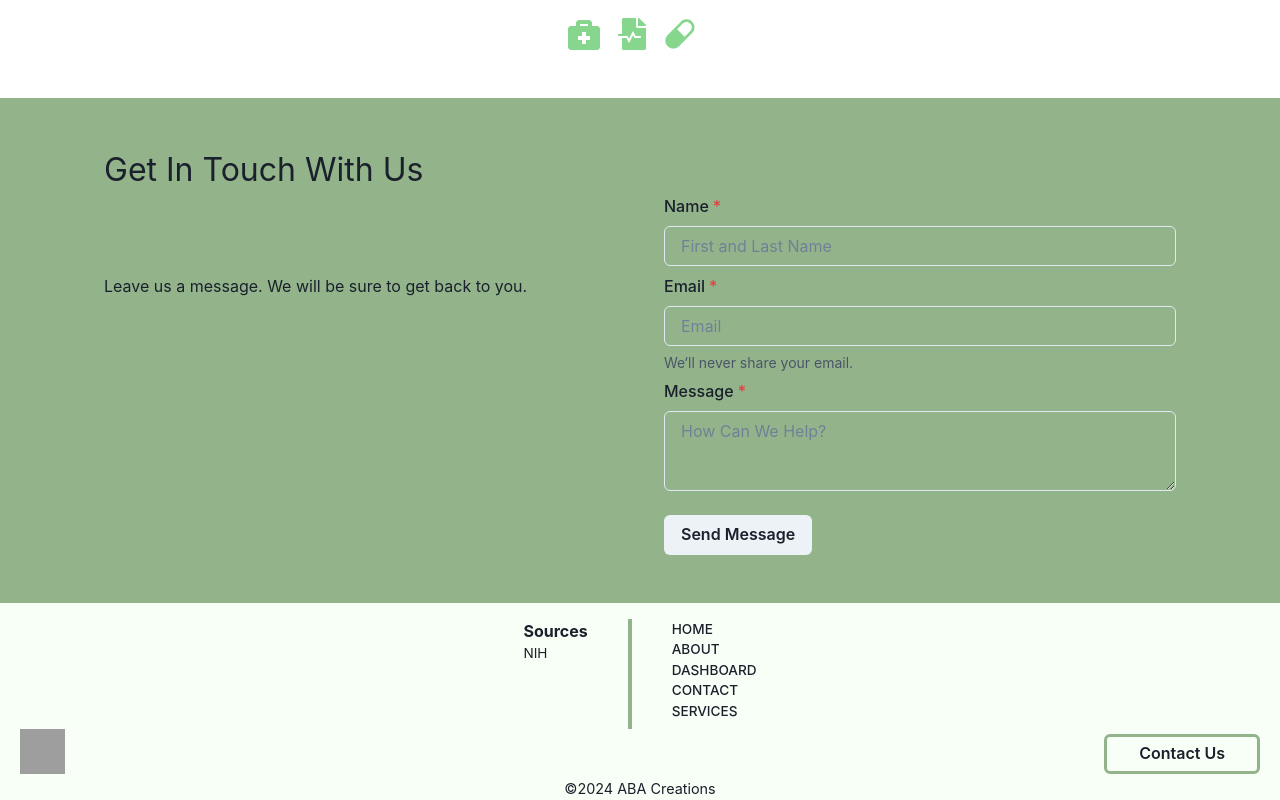
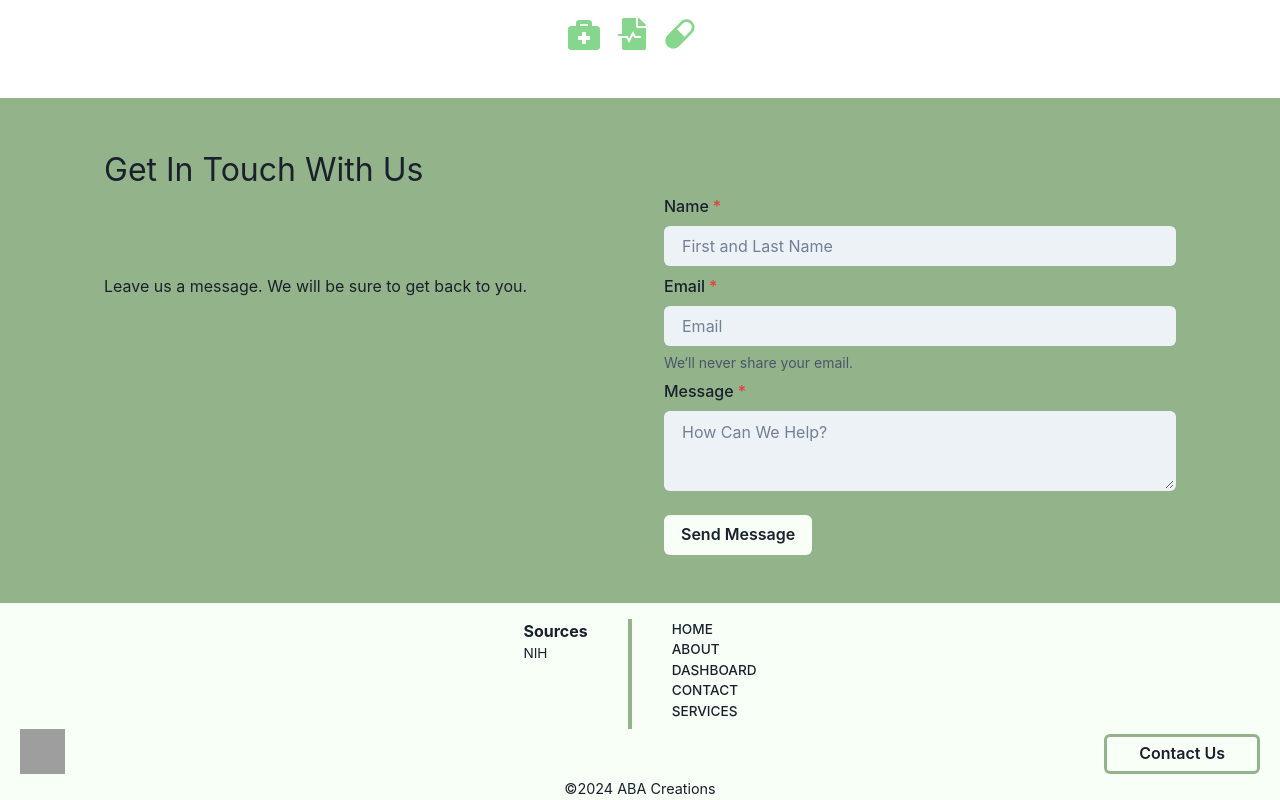
Before and after one commit to AipuAmeh/PSQ, a React (Vite) app in the folder client/: page /about in a window 1280 px wide. Shown: the part 919-1719 px from the top of the page. Built offline with nearby package versions, Linux system fonts and the light colour scheme; grey boxes are pictures that could not be loaded.

Commit message:
contact us block works successfully

```diff
--- a/client/src/components/ContactUsBlock.jsx
+++ b/client/src/components/ContactUsBlock.jsx
@@ -1,8 +1,70 @@
-import { Box, FormControl, Text, Input, Textarea, FormLabel, FormHelperText, Button } from "@chakra-ui/react";
+import { Box, FormControl, Text, Input, Textarea, FormLabel, FormHelperText, Button, useToast } from "@chakra-ui/react";
+import { useState } from "react";
+import { isInvalidEmail } from "../utils/validation/invalidEmail";
+import emailjs from "@emailjs/browser";
 
 
 
 const ContactUsBlock = () => {
+
+    const toast = useToast();
+    const [name, setName] = useState("");
+    const [email, setEmail] = useState("");
+    const [message, setMessage] = useState("");
+
+    const handleFormSubmit = async (e) => {
+        e.preventDefault();
+
+          // form error handling/validation
+    if (name === "" || email === "" || message === "") {
+        toast({
+          title: "Error",
+          description: "Please complete all fields",
+          status: "error",
+          duration: 2000,
+          isClosable: true,
+        });
+        return;
+      }
+      if (isInvalidEmail(email)) {
+        toast({
+          title: "Error",
+          description: "Please enter a valid email.",
+          status: "error",
+          duration: 2000,
+          isClosable: true,
+        });
+        return;
+      }
+      if (name && email && message) {
+        const templateId = "template_xk4zyom";
+        const serviceId = "service_rbbss6j";
+        const publicKey = "Tm2IbNrAlhYPf8SWm";
+        const templateParams = { name, email, message };
+        await emailjs.send(serviceId, templateId, templateParams, publicKey).then(
+          (result) => {
+            return result;
+          },
+          (error) => {
+            console.log(error);
+          }
+        );
+        toast({
+          title: "Success",
+          description: "Thank you for your interest!",
+          status: "success",
+          duration: 2000,
+          isClosable: true,
+        });
+        setName("");
+        setEmail("");
+        setMessage("");
+      } else {
+        return;
+      }
+
+    }
+
 return (
     <Box display='flex' justifyContent='center' bg='brand.cambridgeBlue' py='3em' borderColor='brand.coolGray' gap='3em'>
         <Box w='40%'>
@@ -15,14 +77,32 @@ return (
         <Box w='40%'>
             <FormControl mt='3em' isRequired>
                 <FormLabel>Name</FormLabel>
-                <Input placeholder='First and Last Name' color='white'/>
+                <Input
+                placeholder='First and Last Name'
+                variant='filled'
+                value={name}
+                onChange={(e) => {
+                    setName(e.target.value);
+                }}/>
                 <FormLabel mt='0.5em'>Email</FormLabel>
-                <Input placeholder='Email' />
+                <Input
+                placeholder='Email'
+                variant='filled'
+                value={email}
+                onChange={(e) => {
+                    setEmail(e.target.value);
+                }}/>
                 <FormHelperText>We&lsquo;ll never share your email.</FormHelperText>
                 <FormLabel mt='0.5em'>Message</FormLabel>
-                <Textarea placeholder='How Can We Help?'/>
+                <Textarea
+                placeholder='How Can We Help?'
+                variant='filled'
+                value={message}
+                onChange={(e) => {
+                    setMessage(e.target.value);
+                }}/>
                 <Box mt={6}>
-                <Button>Send Message</Button>
+                <Button background='brand.mintCream' onClick={handleFormSubmit}>Send Message</Button>
                 </Box>
 
             </FormControl>
```
